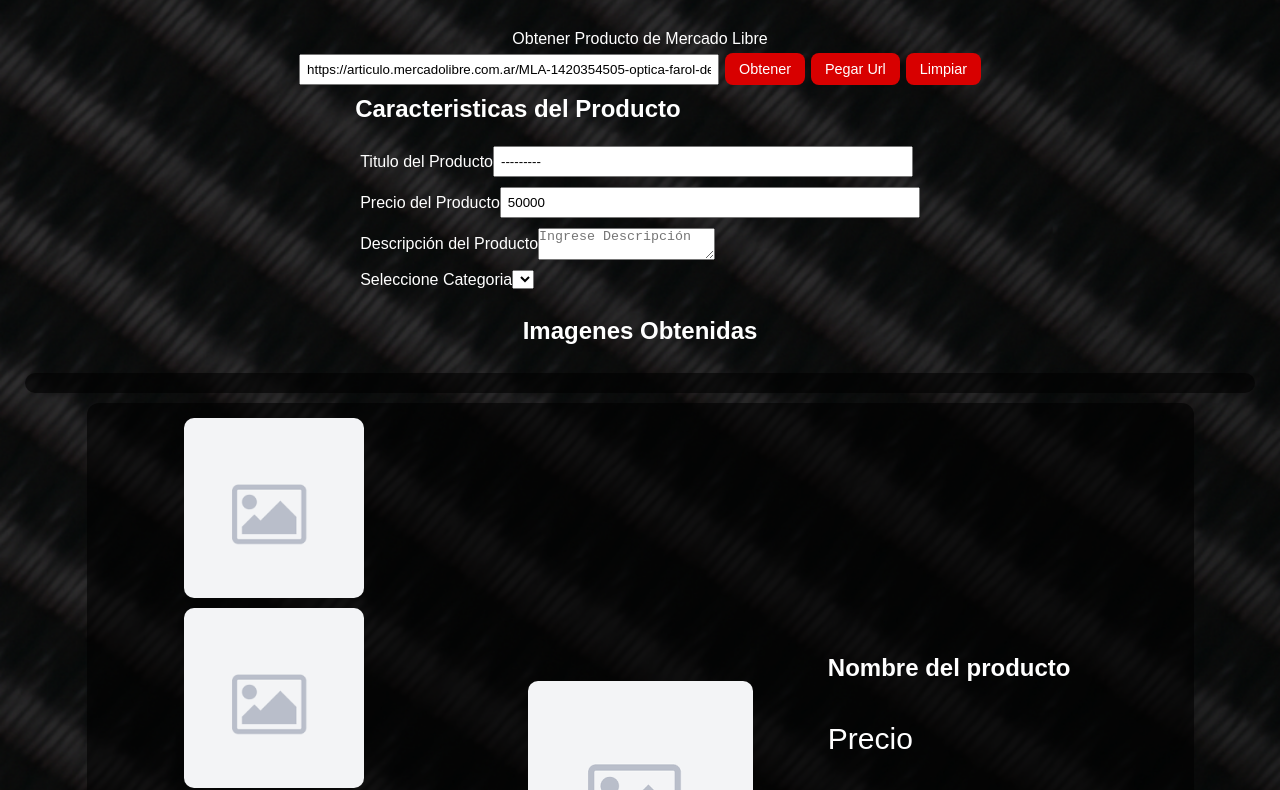
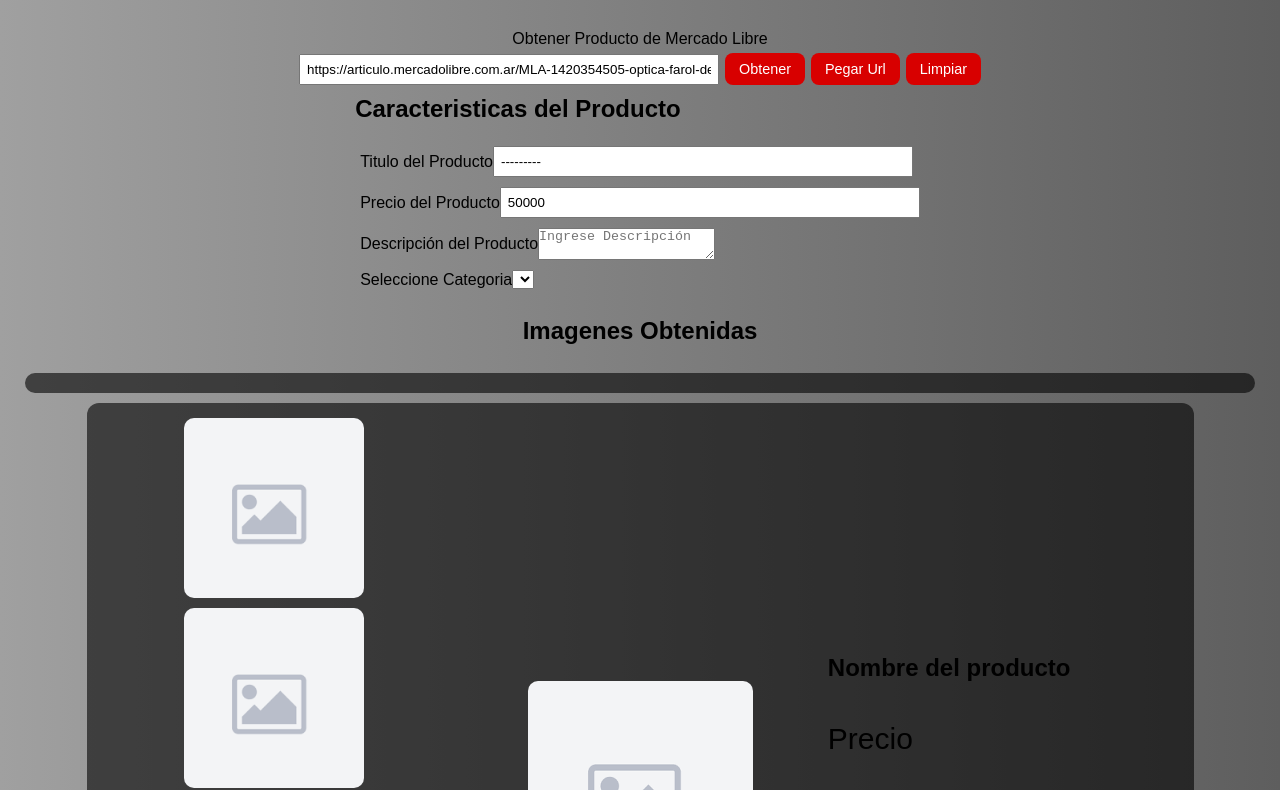
Before and after one commit to AdrianBenitezDev/gmmotorepuestosBackend, a plain HTML site: page cp/cp.html in a window 1280 px wide. Shown: the part 332-1122 px from the top of the page. Drawn offline with Linux system fonts and the light colour scheme; files whose address does not match are found by name.

Commit message:
color bg

```diff
--- a/css.css
+++ b/css.css
@@ -1,13 +1,7 @@
-.background {
-    background-image: url("./background.png");
-    background-repeat: repeat; /* se repite X e Y */
-    background-size: auto; /* tamaño original, repite para cubrir */
-    background-position: 0 0;
-    width: 100%;
-    height: 100vh;
-    position: fixed;
-    z-index: -100;
+body {
+background: linear-gradient(270deg, #000000a1, #a0a0a0);
 }
+
 
 .logo{
     border-radius: 50%;
@@ -22,17 +16,6 @@
     box-sizing: border-box;
 }
 
-/* FONDO */
-body {
-    font-family: Arial, sans-serif;
-    background-image: url("background.png");
-    background-size: cover;
-    background-position: center;
-    background-repeat: no-repeat;
-    color: white;
-    padding-bottom: 50px;
-    position: relative;
-}
 /*
 .overlay {
     position: fixed;
```
Also changed, not shown: background.png (deleted).
